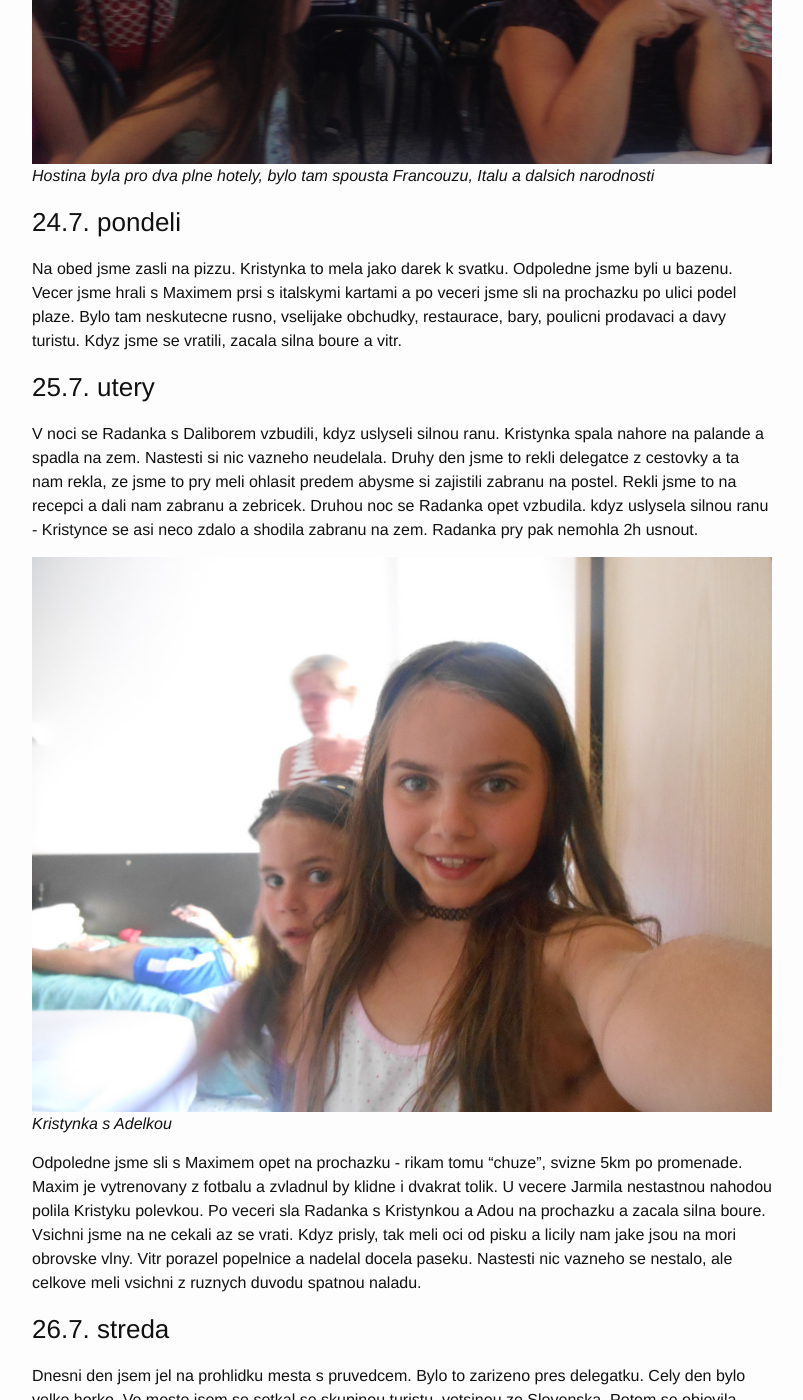
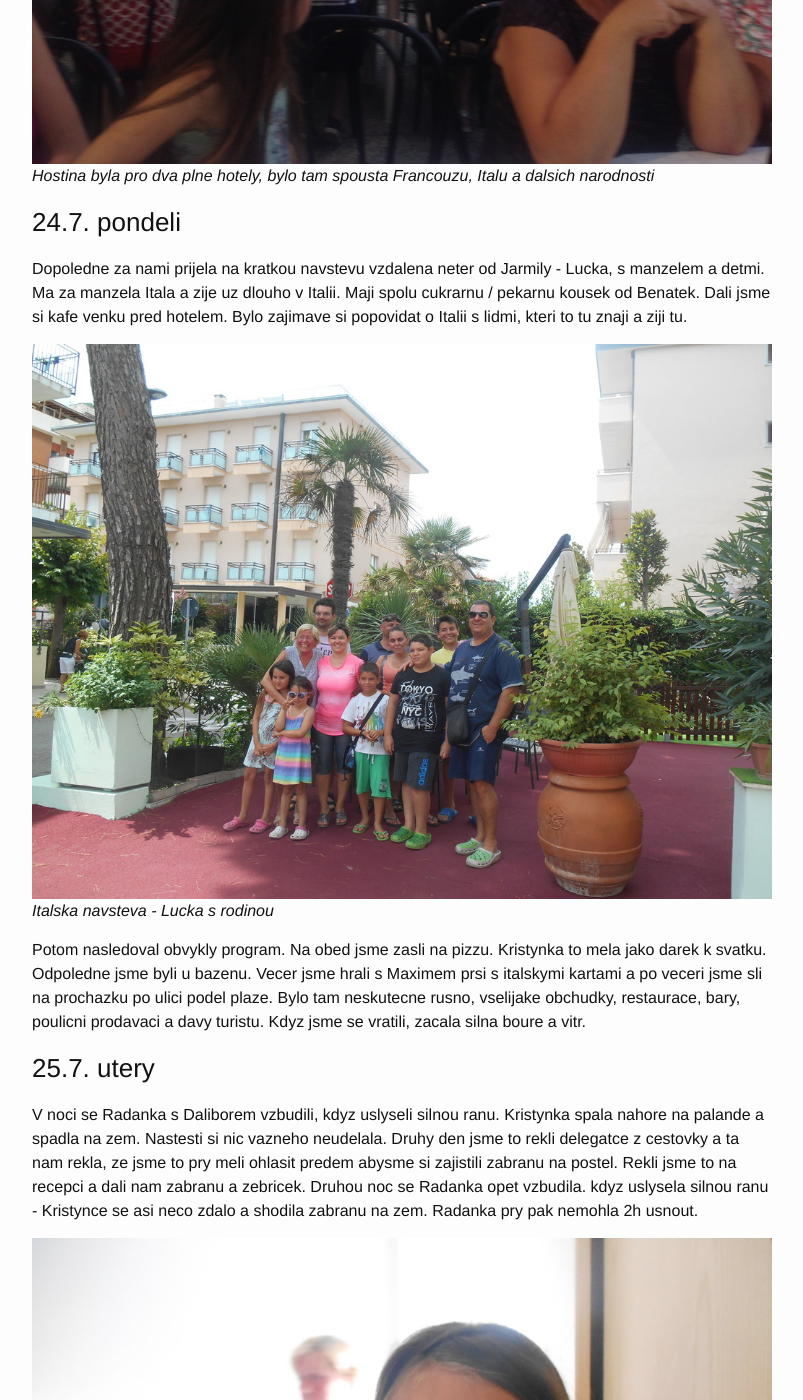
Before and after one commit to petr-kx/italie, a Jekyll site: the page built from _posts/2020-01-01-rimini.md, in a window 1280 px wide and 1400 px high, scrolled down 6812 px. Shown: the whole window, without its empty margins (238-1041 px from the left). Built offline with Jekyll 4.4.1, drawn with Linux system fonts in a browser that asks for light colours.

Commit message:
navsteva

```diff
--- a/_posts/2020-01-01-rimini.md
+++ b/_posts/2020-01-01-rimini.md
@@ -73,7 +73,12 @@ Vecer se konala Romanska vecere pod sirym nebem u bazenu.
 *Hostina byla pro dva plne hotely, bylo tam spousta Francouzu, Italu a dalsich narodnosti*
 
 ### 24.7. pondeli
-Na obed jsme zasli na pizzu. Kristynka to mela jako darek k svatku. Odpoledne jsme byli u bazenu. Vecer jsme hrali s Maximem prsi s italskymi kartami a po veceri jsme sli na prochazku po ulici podel plaze. Bylo tam neskutecne rusno, vselijake obchudky, restaurace, bary, poulicni prodavaci a davy turistu. Kdyz jsme se vratili, zacala silna boure a vitr.
+Dopoledne za nami prijela na kratkou navstevu vzdalena neter od Jarmily - Lucka, s manzelem a detmi. Ma za manzela Itala a zije uz dlouho v Italii. Maji spolu cukrarnu / pekarnu kousek od Benatek. Dali jsme si kafe venku pred hotelem. Bylo zajimave si popovidat o Italii s lidmi, kteri to tu znaji a ziji tu.
+
+![](/italie/blog-images/italie-fotak/DSCN1023.JPG)
+*Italska navsteva - Lucka s rodinou*
+
+Potom nasledoval obvykly program. Na obed jsme zasli na pizzu. Kristynka to mela jako darek k svatku. Odpoledne jsme byli u bazenu. Vecer jsme hrali s Maximem prsi s italskymi kartami a po veceri jsme sli na prochazku po ulici podel plaze. Bylo tam neskutecne rusno, vselijake obchudky, restaurace, bary, poulicni prodavaci a davy turistu. Kdyz jsme se vratili, zacala silna boure a vitr.
 
 ### 25.7. utery
 V noci se Radanka s Daliborem vzbudili, kdyz uslyseli silnou ranu. Kristynka spala nahore na palande a spadla na zem. Nastesti si nic vazneho neudelala. Druhy den jsme to rekli delegatce z cestovky a ta nam rekla, ze jsme to pry meli ohlasit predem abysme si zajistili zabranu na postel. Rekli jsme to na recepci a dali nam zabranu a zebricek. Druhou noc se Radanka opet vzbudila. kdyz uslysela silnou ranu - Kristynce se asi neco zdalo a shodila zabranu na zem. Radanka pry pak nemohla 2h usnout.
```
Also changed, not shown: blog-images/italie-fotak/DSCN1023.JPG (added).
